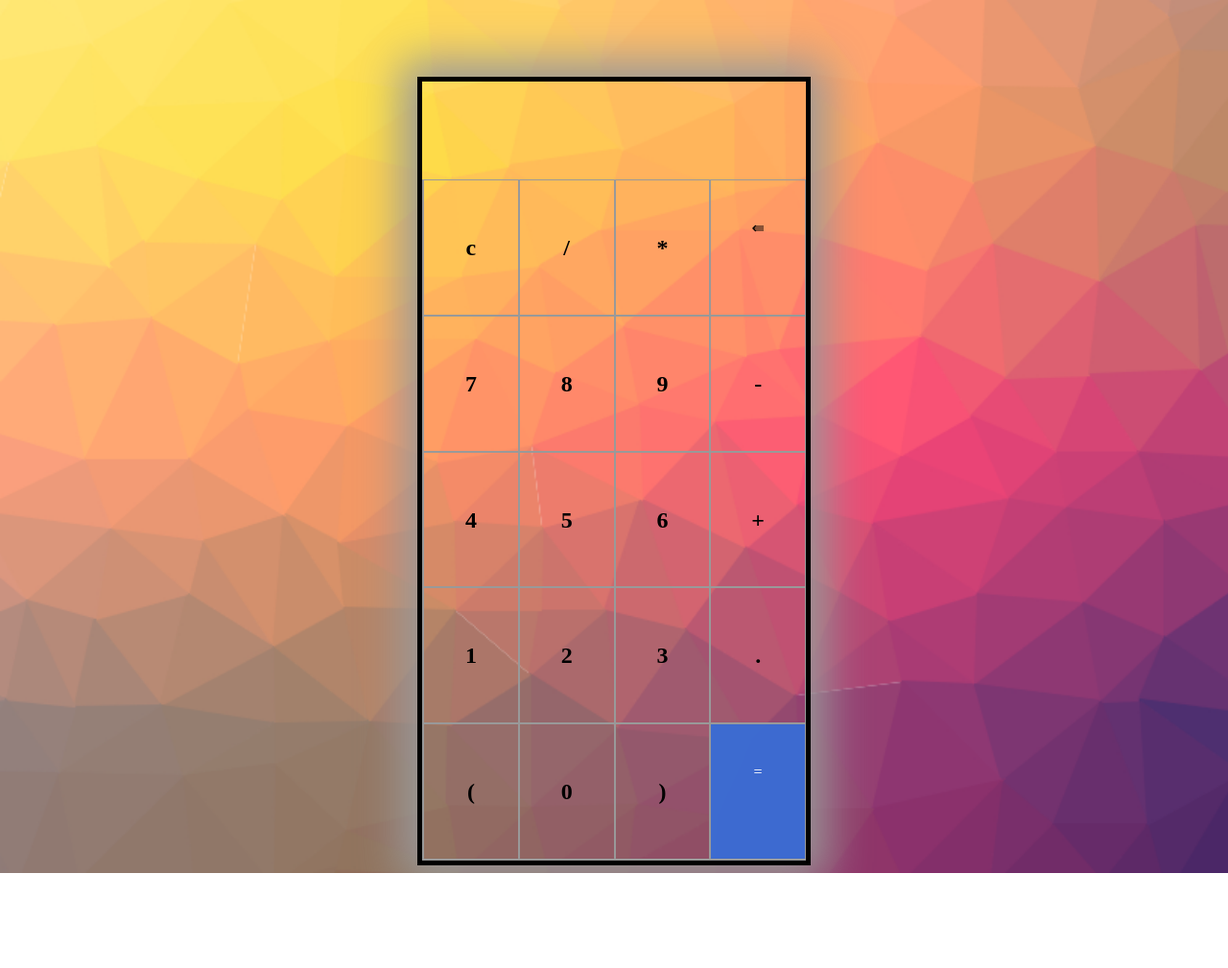
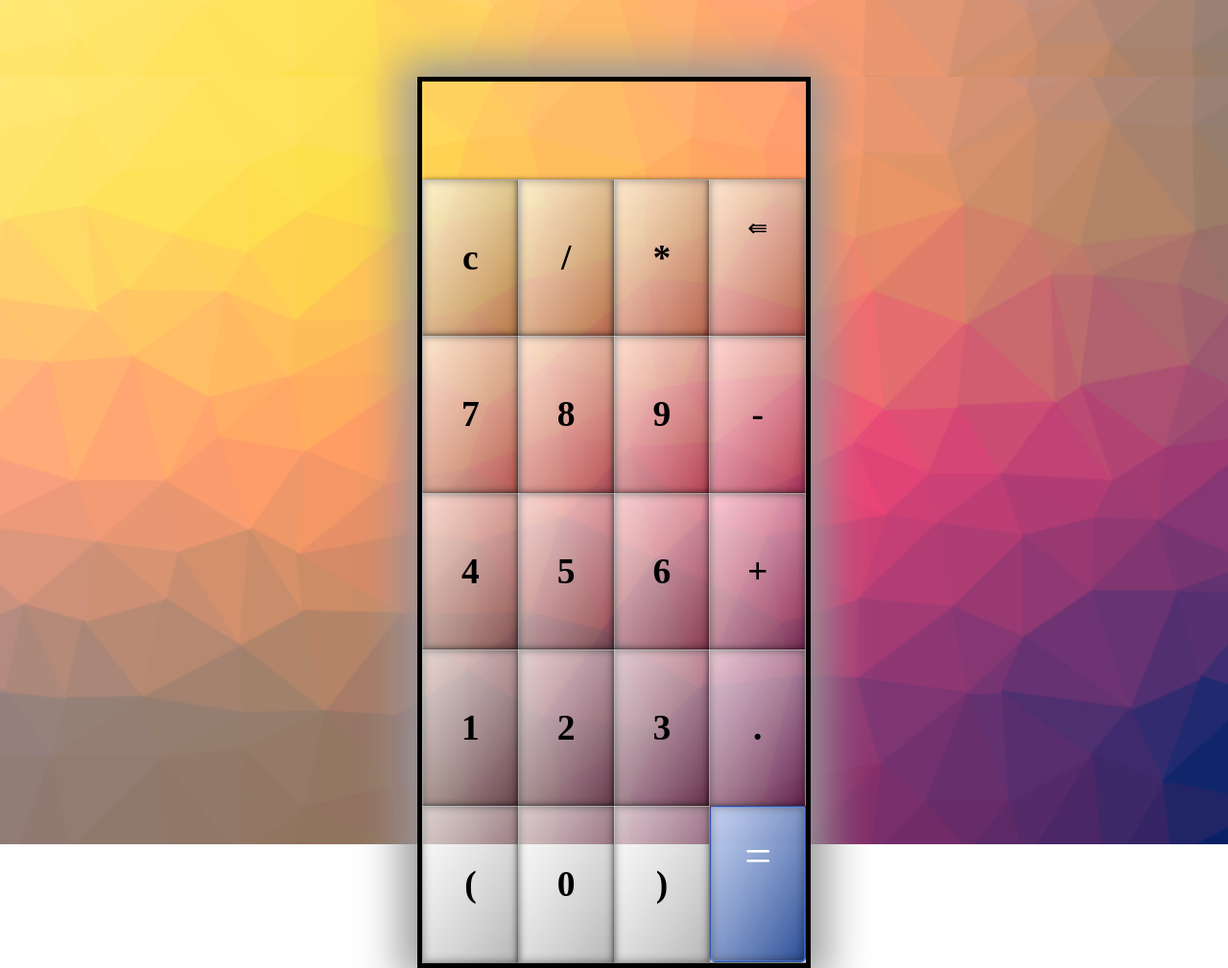
Before and after one commit to Joshj13/My-calcultaor-main, a plain HTML site: page index.html in a window 1280 px wide. Shown: the whole page at 96% size. Before the commit the page ends 910 px from the top, so only its background shows below. Drawn offline with Linux system fonts and the light colour scheme.

Commit message:
updated styling

```diff
--- a/style.css
+++ b/style.css
@@ -1,12 +1,17 @@
+html, body {
+  height: 100%;
+  margin: 0;
+  background-image: url(images/cool-background.png);
+  background-size: cover;
+  background-repeat: no-repeat;
+}
+
 .container {
   max-width: 400px;
   margin: 10vh auto 0 auto;
   box-shadow: 0px 0px 43px 17px rgba(153, 153, 153, 1);
   border: thick solid;
-
-
 }
-
 
 #display {
   text-align: right;
@@ -19,34 +24,53 @@
 .buttons {
   display: grid;
   border-bottom: 1px solid #999;
-  border-left: 1px solid #999; /*avoid double borders*/
-  grid-template-columns: 1fr 1fr 1fr 1fr;
+  border-left: 1px solid #999;
+  grid-template-columns: repeat(4, 1fr);
+  perspective: 1000px;
 }
 
 .buttons > div {
   border-top: 1px solid #999;
   border-right: 1px solid #999;
+  transform-style: preserve-3d;
+  position: relative; /* add relative position for the pseudo-element */
+}
+
+.buttons > div::before {
+  content: "";
+  position: absolute;
+  top: -1px;
+  right: -1px;
+  bottom: -1px;
+  left: -1px;
+  background-image: linear-gradient(to bottom right, rgba(255, 255, 255, 0.4), rgba(0, 0, 0, 0.1));
+  z-index: -1; /* send the pseudo-element behind the button */
+  box-shadow: 0px 0px 5px rgba(0, 0, 0, 0.5); /* add a shadow effect */
 }
 
 .button {
-  border: 0.5px solid #999;
+  border: none;
   line-height: 100px;
   text-align: center;
-  font-size: 25;
+  font-size: 25px;
   cursor: pointer;
-}
-
-#equal {
-  background-color: rgba(60, 108, 211, 0.979);
-  color: white;
+  transition: transform 0.5s ease-in-out;
+  background-image: linear-gradient(to bottom right, rgba(255, 255, 255, 0.5), rgba(0, 0, 0, 0.2));
+  box-shadow: inset 0px 0px 10px rgba(0, 0, 0, 0.5);
 }
 
 .button:hover {
   background-color: #323330;
   color: white;
-  transition: 0.5s ease-in-out;
+  transform: translateZ(10px);
+  box-shadow: 0px 0px 20px rgba(0, 0, 0, 0.5);
 }
-body {
-    background-image: url(images/cool-background.png);
-    background-size: cover;
+
+#equal {
+  font-size: 50px; /* increase the font size */
+  padding: 0 20px; /* add some padding for more visual weight */
+  border: 2px solid rgba(60, 108, 211, 0.979); /* add a border */
+  border-radius: 5px; /* round the corners of the border */
+  background-color: rgba(60, 108, 211, 0.979);
+  color: white;
 }
```
